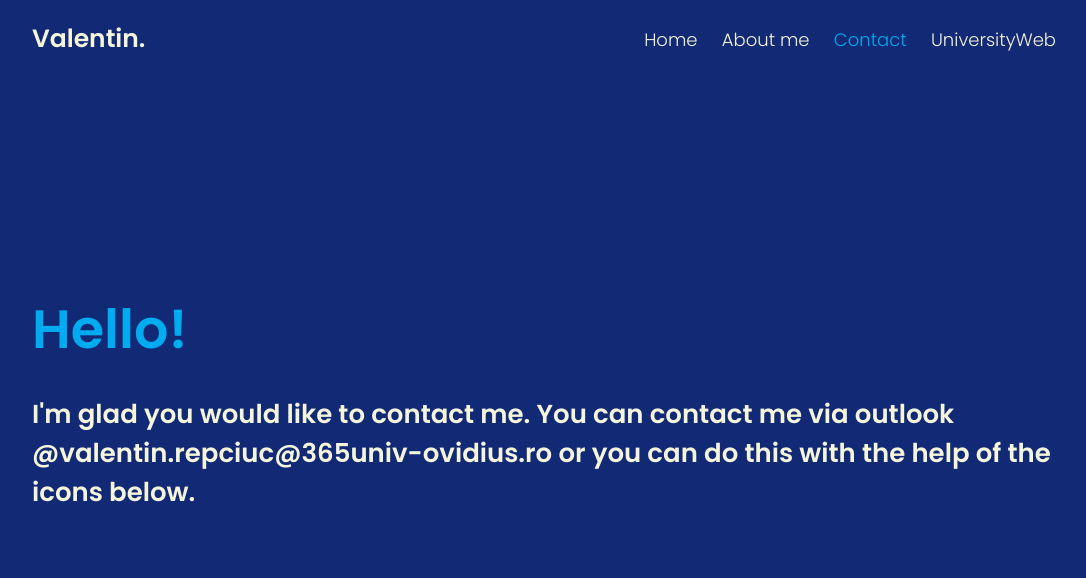
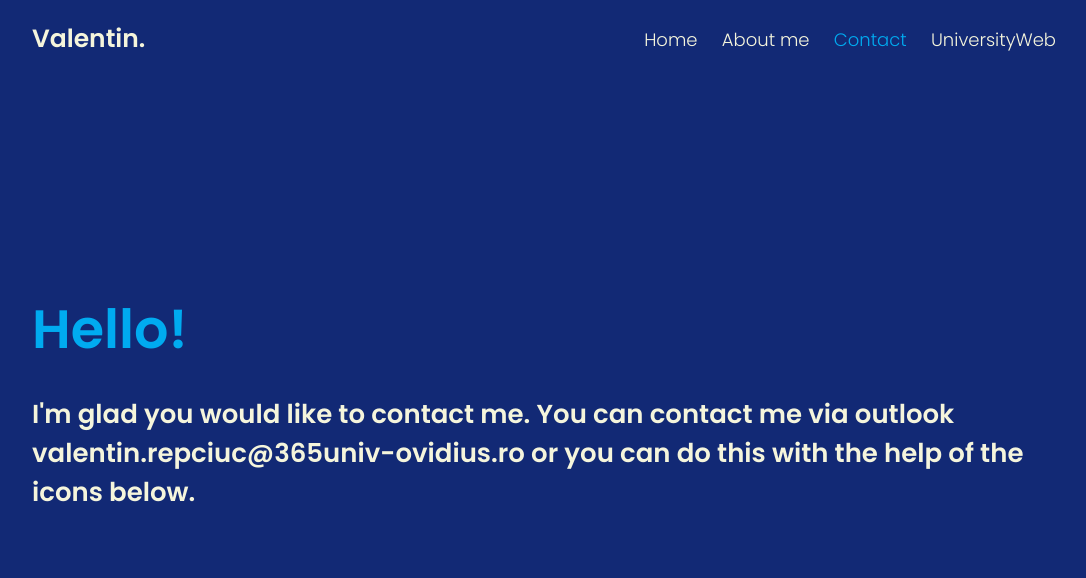
Before and after one commit to ValiRepciuc/ValiRepciuc, a plain HTML site: page Contact.html in a window 1280 px wide. Shown: the top 578 px of the page, without its empty margins (96-1182 px from the left). Drawn offline with Linux system fonts and the light colour scheme.

Commit message:
Update Contact.html

```diff
--- a/Contact.html
+++ b/Contact.html
@@ -32,7 +32,7 @@
         <div class="cpContent">
 
             <h2>Hello!</h2>
-            <h3>I'm glad you would like to contact me. You can contact me via outlook @valentin.repciuc@365univ-ovidius.ro
+            <h3>I'm glad you would like to contact me. You can contact me via outlook valentin.repciuc@365univ-ovidius.ro
                 or you can do this with the help of the icons below.</h3>
 
         </div>
```
